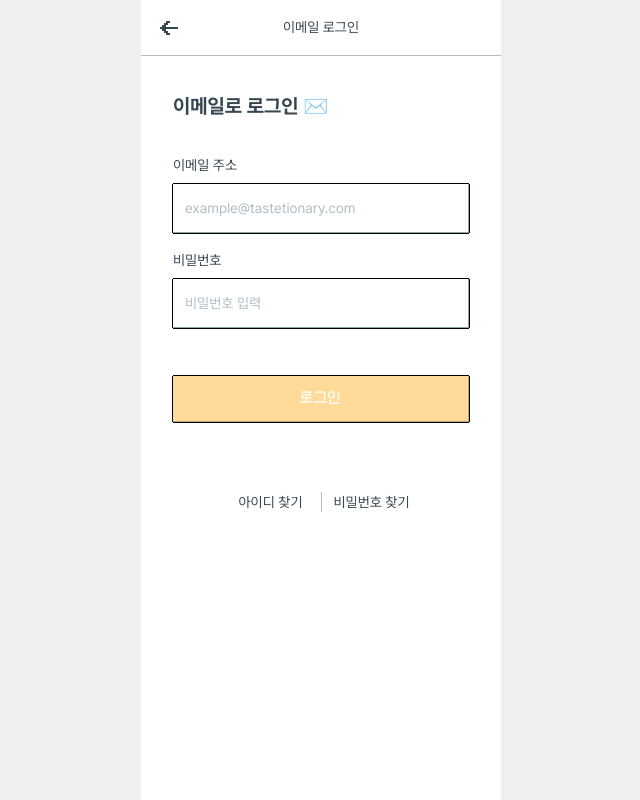
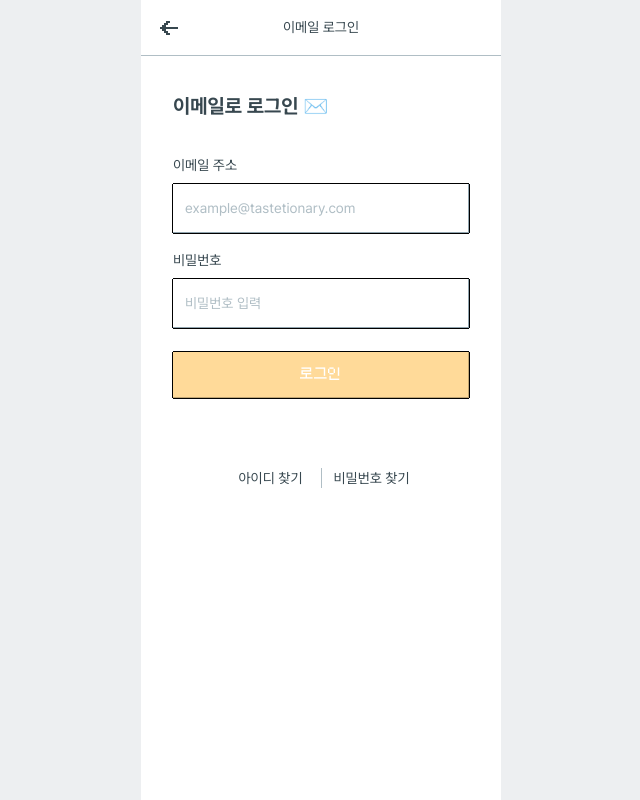
Before and after one commit to bside-4team/4team-client, a Next.js app: page /login/email in a window 1280 px wide. Shown: the whole page, without its empty margins (319-959 px from the left). Built offline with nearby package versions, Linux system fonts and the light colour scheme; no server answers.

Commit message:
fix: 비밀번호와 로그인 버튼 사이 간격 24px로 수정

```diff
--- a/src/app/login/email/page.tsx
+++ b/src/app/login/email/page.tsx
@@ -77,7 +77,7 @@ export default function EmailLogin() {
             })}
           />
 
-          <DefaultButton bgColor="yellow" customStyle="h-46 mt-xl" disabled={!isValid}>
+          <DefaultButton bgColor="yellow" customStyle="h-46 mt-xs" disabled={!isValid}>
             <span className="body1 text-white">로그인</span>
           </DefaultButton>
         </form>
```
